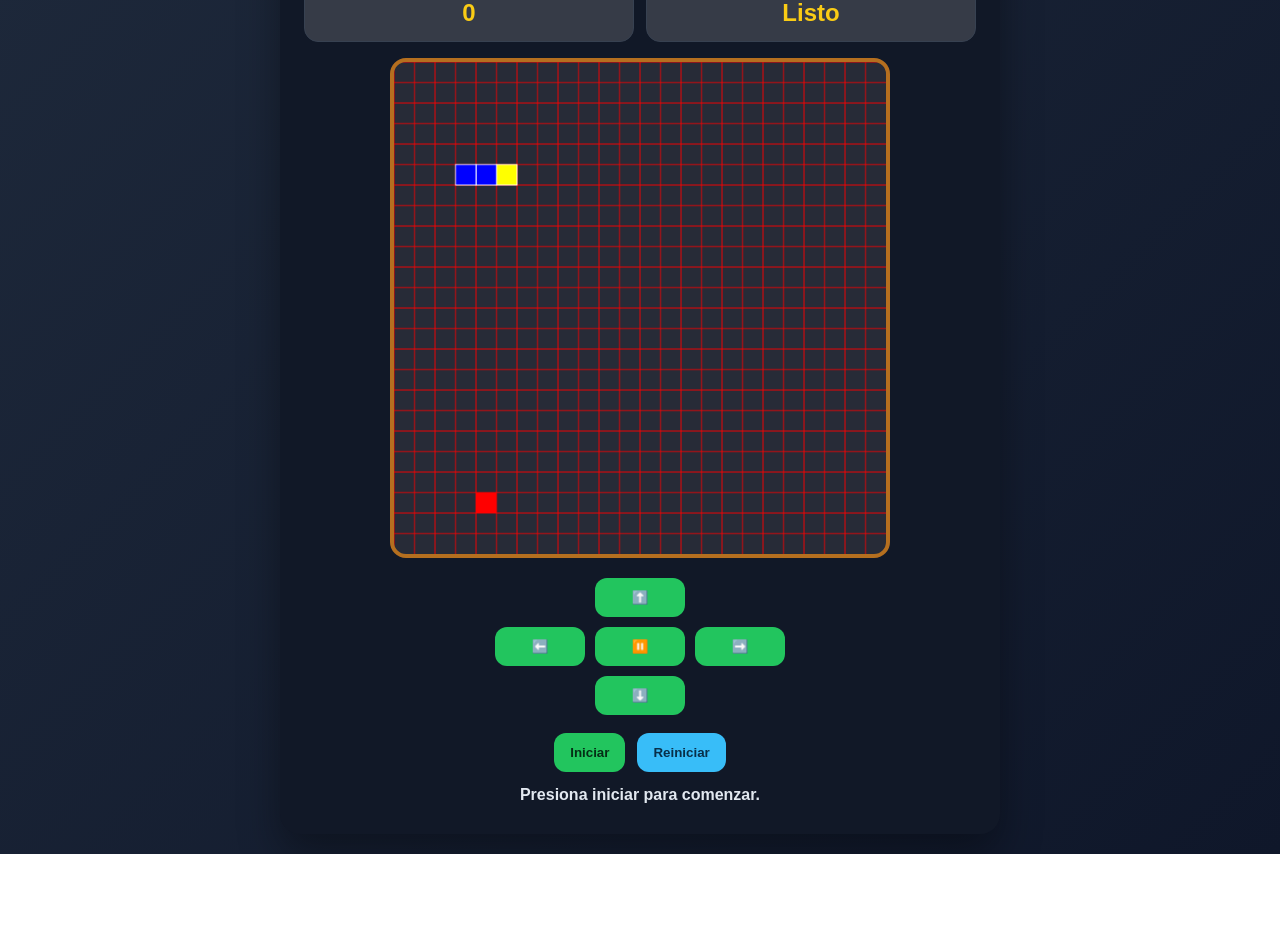
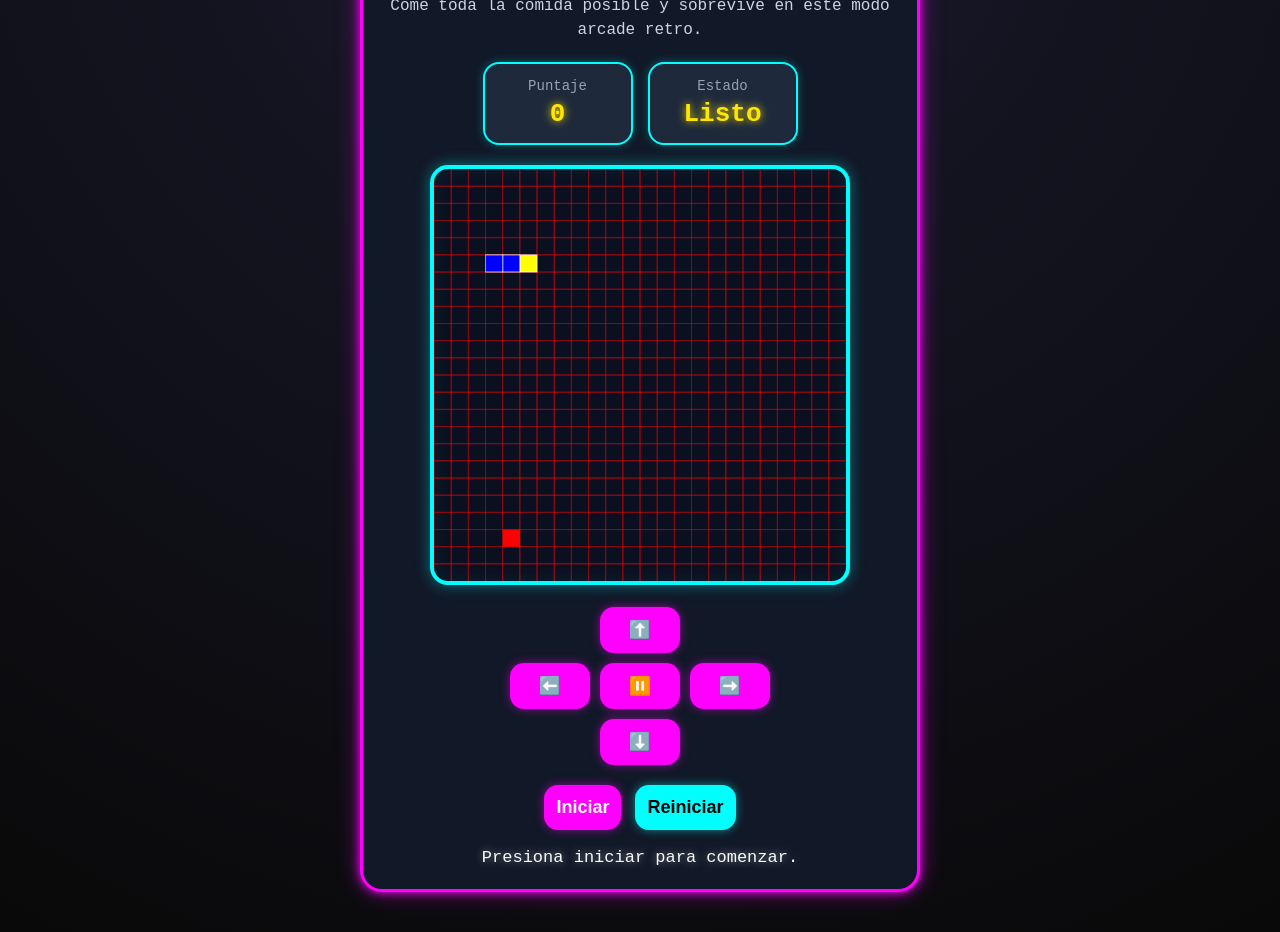
Before and after one commit to freslyA/tallerSerpiente, a plain HTML site: page juegoSerpiente/serpiente.html in a window 1280 px wide. Shown: the part 170-1102 px from the top of the page. Before the commit the page ends 1024 px from the top, so only its background shows below. Drawn offline with Linux system fonts and the light colour scheme.

Commit message:
los cambios con ia funciona correctamente

```diff
--- a/juegoSerpiente/serpiente.css
+++ b/juegoSerpiente/serpiente.css
@@ -1,142 +1,316 @@
-* {
-    box-sizing: border-box;
-    margin: 0;
-    padding: 0;
-    font-family: Arial, Helvetica, sans-serif;
+*{
+    margin:0;
+    padding:0;
+    box-sizing:border-box;
 }
 
-body {
-    min-height: 100vh;
-    background: linear-gradient(135deg, #1e293b, #0f172a);
-    color: white;
-    display: flex;
-    justify-content: center;
-    align-items: center;
-    padding: 20px;
+body{
+    min-height:100vh;
+
+    display:flex;
+
+    justify-content:center;
+
+    align-items:flex-start;
+
+    padding:20px;
+
+    font-family:'Courier New', monospace;
+
+    background:
+    radial-gradient(circle at top, #1a1a2e, #090909);
+
+    overflow-x:hidden;
 }
 
-.contenedor-juego {
-    width: 100%;
-    max-width: 720px;
-    background: #111827;
-    border-radius: 20px;
-    padding: 24px;
-    box-shadow: 0 20px 40px rgba(0, 0, 0, 0.35);
-    text-align: center;
+/* CONTENEDOR */
+
+.contenedor-juego{
+    margin-top:20px;
+    margin-bottom:20px;
+    width:100%;
+    max-width:560px;
+
+    padding:22px;
+
+    border-radius:22px;
+
+    background:#111827;
+
+    border:3px solid #ff00ff;
+
+    box-shadow:
+    0 0 10px #ff00ff,
+    0 0 25px rgba(255,0,255,0.4);
+
+    text-align:center;
 }
 
-h1 {
-    margin-bottom: 10px;
-    font-size: 32px;
-    color: #22c55e;
+/* TITULO */
+
+h1{
+
+    font-size:38px;
+
+    margin-bottom:10px;
+
+    color:#00ffff;
+
+    letter-spacing:2px;
+
+    text-shadow:
+    0 0 8px #00ffff,
+    0 0 15px #00ffff;
 }
 
-.descripcion {
-    margin-bottom: 18px;
-    color: #cbd5e1;
-    line-height: 1.5;
+/* DESCRIPCION */
+
+.descripcion{
+
+    color:#cbd5e1;
+
+    margin-bottom:20px;
+
+    font-size:16px;
+
+    line-height:1.5;
 }
 
-.panel-info {
-    display: flex;
-    justify-content: space-between;
-    gap: 12px;
-    margin-bottom: 16px;
-    flex-wrap: wrap;
+/* PANEL */
+
+.panel-info{
+
+    display:flex;
+
+    justify-content:center;
+
+    gap:15px;
+
+    flex-wrap:wrap;
+
+    margin-bottom:20px;
 }
 
-.tarjeta-info {
-    flex: 1;
-    min-width: 150px;
-    background: #999b9c46;
-    padding: 14px;
-    border-radius: 14px;
-    border: 1px solid #374151;
+.tarjeta-info{
+
+    background:#1e293b;
+
+    border:2px solid #00ffff;
+
+    border-radius:16px;
+
+    padding:14px 20px;
+
+    min-width:150px;
+
+    box-shadow:0 0 10px rgba(0,255,255,0.3);
 }
 
-.tarjeta-info span {
-    display: block;
-    font-size: 14px;
-    color: #94a3b8;
-    margin-bottom: 4px;
+.tarjeta-info span{
+
+    display:block;
+
+    color:#94a3b8;
+
+    margin-bottom:5px;
+
+    font-size:14px;
 }
 
-.tarjeta-info strong {
-    font-size: 24px;
-    color: #facc15;
+.tarjeta-info strong{
+
+    color:#ffe600;
+
+    font-size:26px;
+
+    text-shadow:0 0 8px #ffe600;
 }
 
-canvas {
-    width: 100%;
-    max-width: 500px;
-    background: #4c4d535e;
-    border: 4px solid #b56f1f;
-    border-radius: 16px;
-    display: block;
-    margin: 0 auto 20px auto;
+/* CANVAS */
+
+canvas{
+
+    width:100%;
+
+    max-width:420px;
+
+    aspect-ratio:1/1;
+
+    display:block;
+
+    margin:auto;
+
+    background:#0b1020;
+
+    border:4px solid #00ffff;
+
+    border-radius:18px;
+
+    box-shadow:
+    0 0 15px rgba(0,255,255,0.4),
+    inset 0 0 20px rgba(0,255,255,0.08);
 }
 
-.controles {
-    display: grid;
-    grid-template-columns: repeat(3, 90px);
-    gap: 10px;
-    justify-content: center;
-    align-items: center;
-    margin-bottom: 18px;
+/* CONTROLES */
+
+.controles{
+
+    display:grid;
+
+    grid-template-columns:repeat(3,80px);
+
+    gap:10px;
+
+    justify-content:center;
+
+    margin-top:22px;
+
+    margin-bottom:20px;
 }
 
-.controles button,
-.acciones button {
-    border: none;
-    border-radius: 12px;
-    padding: 12px 16px;
-    background: #22c55e;
-    color: #052e16;
-    font-weight: bold;
-    cursor: pointer;
-    transition: 0.2s;
+button{
+
+    border:none;
+
+    border-radius:14px;
+
+    padding:12px;
+
+    font-size:18px;
+
+    font-weight:bold;
+
+    cursor:pointer;
+
+    transition:0.2s;
+
+    background:#ff00ff;
+
+    color:white;
+
+    box-shadow:0 0 10px rgba(255,0,255,0.5);
 }
 
-.controles button:hover,
-.acciones button:hover {
-    transform: scale(1.05);
-    background: #86efac;
+button:hover{
+
+    transform:scale(1.08);
+
+    background:#00ffff;
+
+    color:black;
+
+    box-shadow:
+    0 0 10px #00ffff,
+    0 0 20px #00ffff;
 }
 
-.vacio {
-    visibility: hidden;
+button:active{
+    transform:scale(0.95);
 }
 
-.acciones {
-    display: flex;
-    justify-content: center;
-    gap: 12px;
-    flex-wrap: wrap;
+.vacio{
+    visibility:hidden;
 }
 
-.acciones .secundario {
-    background: #38bdf8;
-    color: #082f49;
+/* BOTONES ABAJO */
+
+.acciones{
+
+    display:flex;
+
+    justify-content:center;
+
+    gap:14px;
+
+    flex-wrap:wrap;
 }
 
-.mensaje {
-    margin-top: 14px;
-    color: #e2e8f0;
-    min-height: 24px;
-    font-weight: bold;
+.secundario{
+
+    background:#00ffff;
+
+    color:black;
+
+    box-shadow:0 0 10px rgba(0,255,255,0.5);
 }
 
-@media (max-width: 520px) {
-    h1 {
-        font-size: 24px;
+.secundario:hover{
+
+    background:#ffe600;
+
+    color:black;
+}
+
+/* MENSAJE */
+
+.mensaje{
+
+    margin-top:18px;
+
+    color:#f8fafc;
+
+    font-size:17px;
+
+    text-shadow:0 0 8px rgba(255,255,255,0.5);
+}
+
+/* RESPONSIVE */
+
+@media(max-width:700px){
+
+    .contenedor-juego{
+        padding:18px;
     }
 
-    .controles {
-        grid-template-columns: repeat(3, 75px);
+    h1{
+        font-size:28px;
     }
 
-    .controles button,
-    .acciones button {
-        padding: 10px;
+    .descripcion{
+        font-size:14px;
     }
+
+    .controles{
+        grid-template-columns:repeat(3,70px);
+    }
+
+    button{
+        padding:10px;
+        font-size:16px;
+    }
+
+    .tarjeta-info{
+        min-width:120px;
+    }
+
+    .tarjeta-info strong{
+        font-size:22px;
+    }
+
 }
+
+@media(max-width:500px){
+
+    body{
+        padding:10px;
+    }
+
+    .contenedor-juego{
+        padding:14px;
+    }
+
+    h1{
+        font-size:24px;
+    }
+
+    .controles{
+        grid-template-columns:repeat(3,60px);
+        gap:8px;
+    }
+
+    button{
+        font-size:14px;
+        padding:8px;
+    }
+
+}
--- a/juegoSerpiente/serpiente.html
+++ b/juegoSerpiente/serpiente.html
@@ -10,7 +10,7 @@
   <main class="contenedor-juego">
     <h1>🐍 Juego de la Serpiente</h1>
     <p class="descripcion">
-      Agrega una descripción creativa
+      Come toda la comida posible y sobrevive en este modo arcade retro.
     </p>
 
     <section class="panel-info">
```
